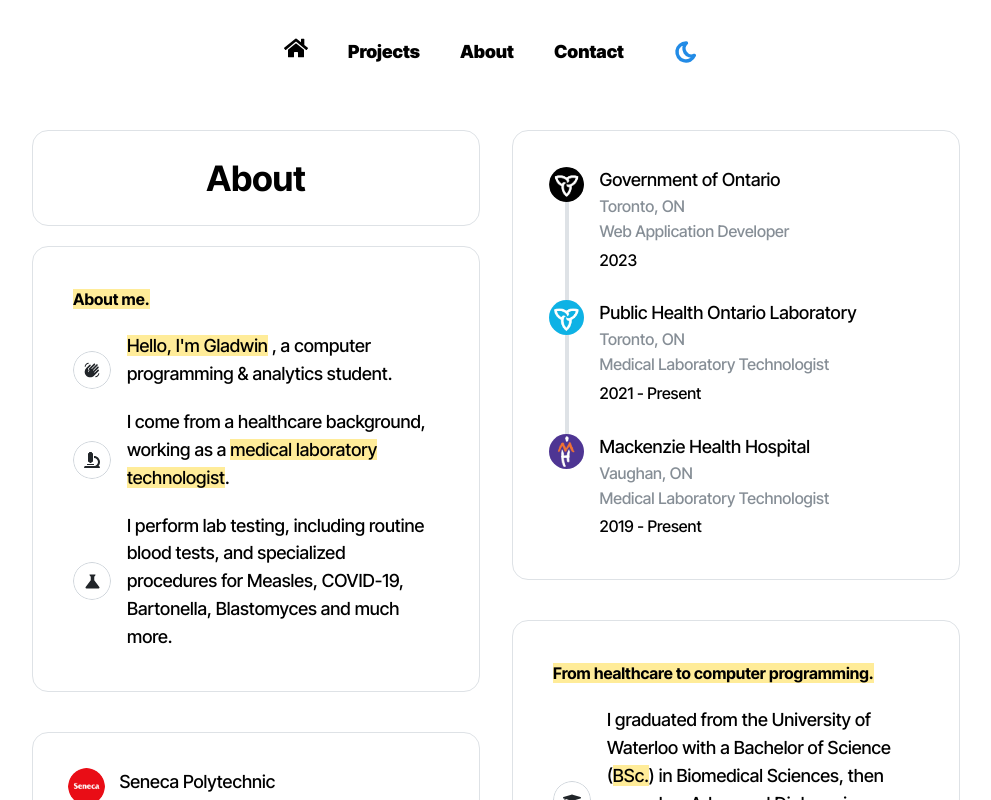
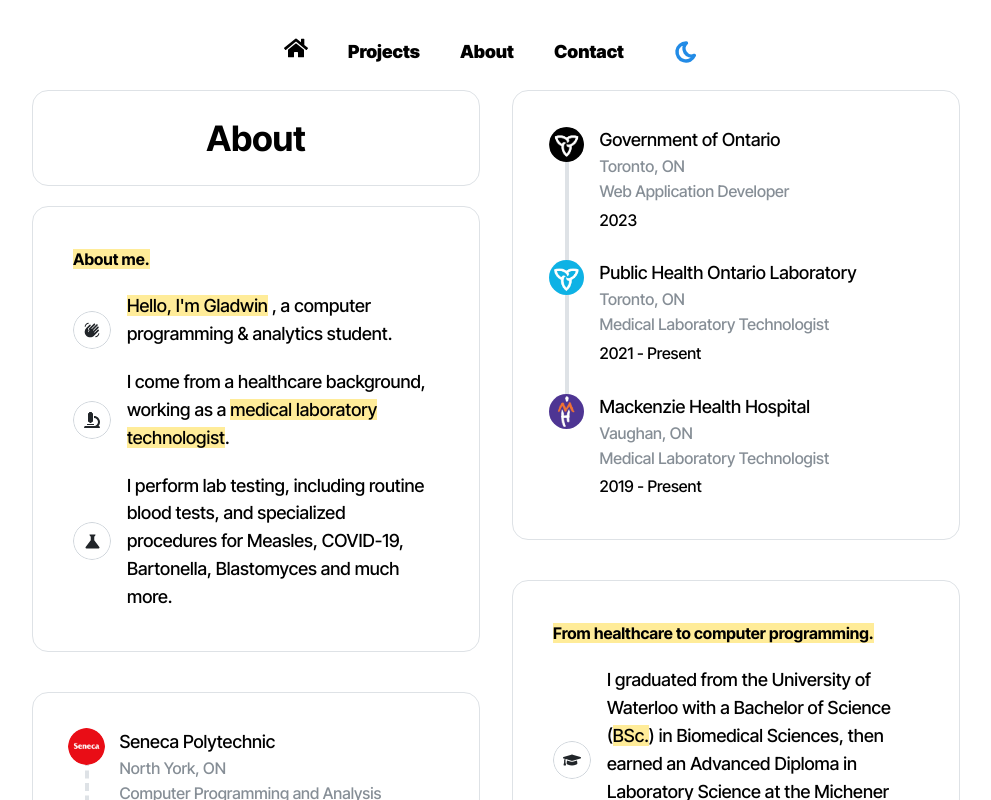
Before and after one commit to gladwinc/glad-port-2024, a Next.js app: page /about in a window 1280 px wide. Shown: the top 800 px of the page, without its empty margins (144-1135 px from the left). Built offline with nearby package versions, Linux system fonts and the light colour scheme.

Commit message:
Adjust about page margins

```diff
--- a/app/about/page.tsx
+++ b/app/about/page.tsx
@@ -15,7 +15,7 @@
 import { FaGear, FaFileCode } from "react-icons/fa6";
 const About = () => {
   return (
-    <Container pt={80} pb={80} mt={50}>
+    <Container pt={80} pb={80} mt={10}>
       {/*  <Text ta="center" size="40px" fw={700} mb={30}>
         About Me
       </Text> */}
```
